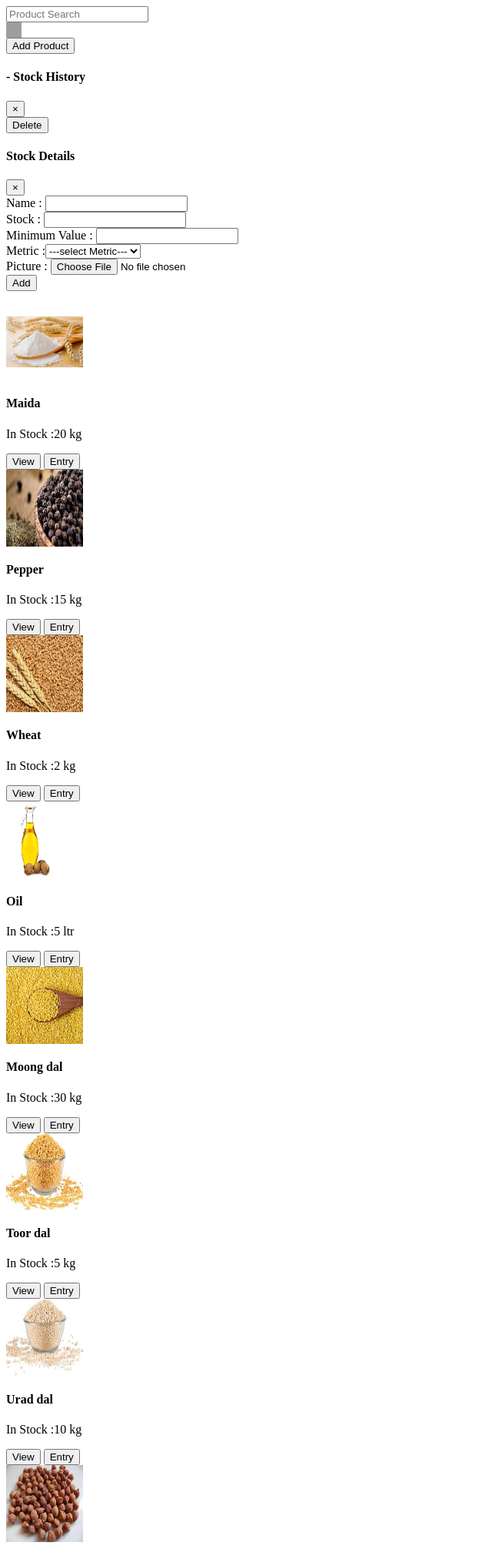
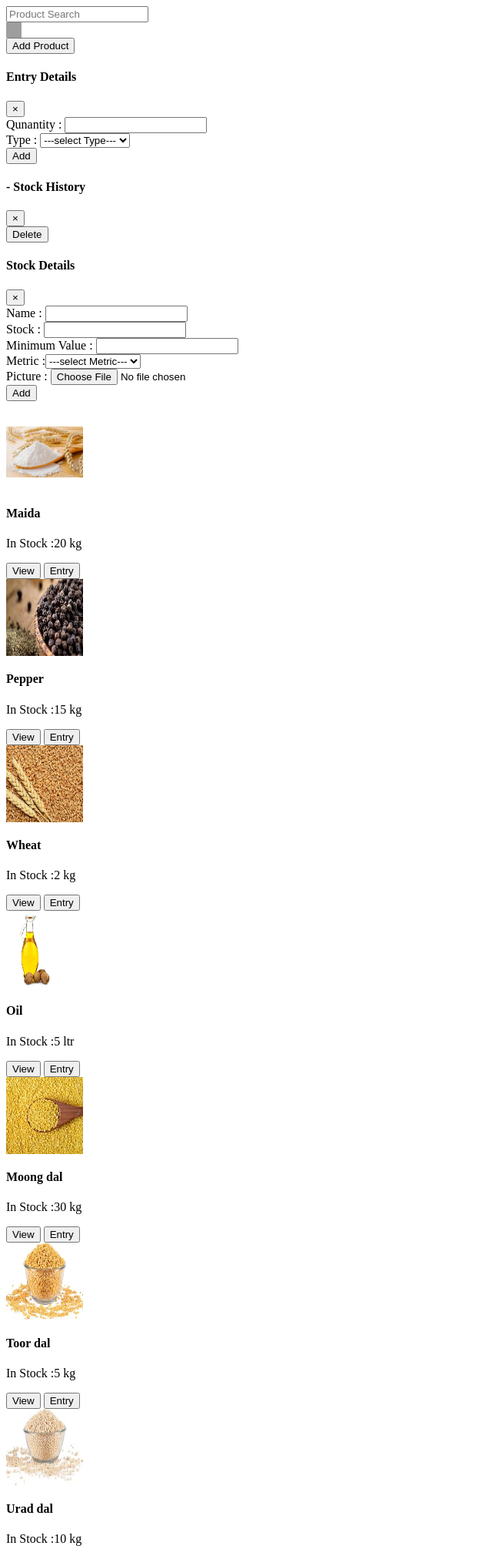
Before and after one commit to gauthamm11/hotel_inventory, a PHP site: page /inventory.php in a window 1280 px wide. Shown: the top 2012 px of the page at 77% size, without its empty margins (0-640 px from the left). Run offline with PHP 8.4, Linux system fonts and the light colour scheme; data comes from the database, SQL or seed files in the repository; grey boxes are pictures that could not be loaded.

Commit message:
final rendition 0.2

```diff
--- a/app/index.php
+++ b/app/index.php
@@ -1,3 +1,4 @@
+
     <!DOCTYPE html>
     <html lang="en">
     <head>
@@ -23,7 +24,7 @@
     		<!-- Nav tabs -->
     		<ul class="nav nav-tabs nav-justified" role="tablist">
     			<li class="nav-item">
-    				<a class="nav-link active" data-toggle="tab" href="#dashboard"><strong>Dashboard</strong> <i class="fa fa-snowflake-o" aria-hidden="true"></i></a>
+    				<a class="dashboard nav-link active" data-toggle="tab"  href="#dashboard"><strong>Dashboard</strong> <i class="fa fa-snowflake-o" aria-hidden="true"></i></a>
     			</li>
     			<li class="nav-item">
     				<a class="nav-link" data-toggle="tab" href="#inventory"><strong>Inventory</strong> <i class="fa fa-cubes" aria-hidden="true"></i></a>
--- a/app/inventory.php
+++ b/app/inventory.php
@@ -25,6 +25,13 @@
 
    });
 
+
+ $(document).on('click', '.entrybtn', function () {
+  $("#vendordiv").css("display", "none");
+      $id = $(this).data('id')
+     $("#entryhiddenid").val($id);
+       $("#entrymodel").modal('toggle');
+   });
 ///////
 
 $('#addform').on('submit', function (e) {
@@ -34,7 +41,6 @@ $('#addform').on('submit', function (e) {
                 var quantity = $('#quantity').val();
                 var treshold = $('#treshold').val();
                 var metric = $('#metric').val();
-
                 $.ajax({
                   type: "POST",
                   url: 'add_new.php',
@@ -54,7 +60,57 @@ $('#addform').on('submit', function (e) {
                 });
               });
 
+////// add entry/////
 
+$('#addentry').on('submit', function (e) {
+                e.preventDefault();
+                $id=$('#entryhiddenid').val();
+                  $type=$('#entrytype').val();
+                   $quantity=parseFloat($('#entryquantity').val())||0;
+                   $result=0;
+                $.ajax({
+                  type: "POST",
+                  url: 'add_entry.php',
+                  data:  new FormData(this),
+                  contentType: false,
+                  cache: false,
+                  processData:false,
+                  success: function (data) {
+                   $('#vendorname,#entryquantity,#vendoraddress,#vendorno,#entrytype,#entryhiddenid').val('');
+                   alert(data);
+                   $status=parseFloat($("#data"+ $id).find("#hiddenstatus").text()) || 0;
+                   $metric= $("#data"+ $id).find("#hiddenmetric").text();
+                   $threshold=parseFloat($("#data"+ $id).find("#hiddenthreshold").text()) || 0;
+                   if($type==1){
+                   $result= $status+$quantity;
+                   if($result<$threshold){
+                    $("#data"+ $id).find("#hiddenstatus").text($result);
+                    $("#data"+ $id).find("#divcurrentstatus").text('In Stock : ' +$result+ ' '+$metric);
+                    $("#data"+ $id).find("#divcurrentstatus").addClass('card-text bg-danger');
+                  }else{
+                    $("#data"+ $id).find("#hiddenstatus").text($result);
+                    $("#data"+ $id).find("#divcurrentstatus").text('In Stock : ' +$result+ ' '+$metric);
+                    $("#data"+ $id).find("#divcurrentstatus").removeClass('card-text bg-danger')
+                  }
+
+                   }else{
+                     $result= $status-$quantity;
+                    if($result<$threshold){
+                      $("#data"+ $id).find("#hiddenstatus").text($result);
+                    $("#data"+ $id).find("#divcurrentstatus").text('In Stock : ' +$result+ ' '+$metric);
+                    $("#data"+ $id).find("#divcurrentstatus").addClass('card-text bg-danger');
+                  }else{
+                    $("#data"+ $id).find("#hiddenstatus").text($result);
+                    $("#data"+ $id).find("#divcurrentstatus").text('In Stock : ' +$result+ ' '+$metric);
+                    $("#data"+ $id).find("#divcurrentstatus").removeClass('card-text bg-danger')
+                  }
+                   }
+
+                   $("#entrymodel").modal('hide');
+
+                  }
+                });
+              });
 //////
   });
   function searchmenu(){
@@ -72,6 +128,11 @@ $('#addform').on('submit', function (e) {
 
     return true;
   }
+  function ValidateNumberOnly(e) {
+    if (e.which != 8 && e.which != 0 && (e.which < 48 || e.which > 57)) {
+        return false;
+    }
+}
   function deletefun(){
     $id =$("#txtHidden").text();
      $.ajax({
@@ -87,25 +148,13 @@ $('#addform').on('submit', function (e) {
       }
     });
   }
-// function addnew(){
-//   $itemname=$("#itemname").val();$quantity=$("#quantity").val();$treshold=$("#treshold").val();
-//   $metric=$("#metric").val();
-//   // $pic =new FormData();
-//   // $pic.append('file',$("#pic")[0].files[0]);
-//    $.ajax({
-//                 type: "POST",
-//                 data: {"itemname":$itemname,"quantity":$quantity,"treshold":$treshold,"metric":$metric},
-//                 url: "add_new.php",
-//                // contentType:false,
-//                 enctype:"multipart/form-data",
-//                 success: function (result)
-//                  {
-//                 alert(result);
-//               }
-//             });
-// }
+  function typechangefun(){
 
-
+if($("#entrytype").val()==1)
+$("#vendordiv").css("display", "block");
+else
+$("#vendordiv").css("display", "none");
+  }
 
             </script>
             <div class="pb-4">
@@ -125,7 +174,44 @@ $('#addform').on('submit', function (e) {
                 </div>
               </div>
             </div>
-            <!-- modal -->
+
+ <!-- add new modal -->
+            <div class="modal fade" data-backdrop="static" id="entrymodel">
+              <div class="modal-dialog">
+                <div class="modal-content">
+                 <form id="addentry" enctype="multipart/form-data">
+                  <!-- Modal Header -->
+                  <div class="modal-header">
+                    <h4 class="modal-title">Entry Details </h4>
+                    <button type="button" class="close" data-dismiss="modal">×</button>
+                  </div>
+
+                  <!-- Modal body -->
+                  <div class="modal-body">
+                  <input type="text" name="id" id="entryhiddenid" style="display: none";>
+                    Qunantity : <input type="text" autocomplete="off" name="entryquantity"  id="entryquantity" class="form-control"><br>
+                    Type : <select id="entrytype" onchange="typechangefun()" name="entrytype" class="form-control" >
+                      <option value="" disabled selected>---select Type---</option>
+                      <option value="1">In</option>
+                      <option value="0">Out</option>
+                    </select><br>
+                    <div id="vendordiv" style="display: none";>
+                    Vendor Name : <input type="text" autocomplete="off" name="vendorname" id="vendorname" class=" hidden form-control"><br>
+                    Contact No: <input type="text" autocomplete="off" name="vendorno" id="vendorno" onkeypress="return ValidateNumberOnly(event)" class=" hidden form-control"><br>
+                     Address : <input type="text"  autocomplete="off" name="vendoraddress" id="vendoraddress" class="hidden form-control"><br></div>
+                 </div>
+
+                  <!-- Modal footer -->
+                  <div class="modal-footer">
+                    <button type="submit" class="btn btn-info pull-right">Add <i class="fa fa-plus-square" aria-hidden="true"></i></button>
+                  </div>
+                </form>
+              </div>
+            </div>
+          </div>
+          <!-- ./modal -->
+
+            <!--Stock History modal -->
             <div class="modal fade" data-backdrop="static" id="datamodel">
               <div class="modal-dialog  modal-lg">
                 <div class="modal-content">
@@ -140,10 +226,8 @@ $('#addform').on('submit', function (e) {
                   <div class="modal-body">
                      <p  style="display: none"; id="txtHidden"></p>
                     <div id ="currentdata">
-
                     </div>
                   </div>
-
                   <!-- Modal footer -->
                   <div class="modal-footer">
                     <button type="button" onclick="deletefun()" class="btn btn-danger">Delete <i class="fa fa-trash" aria-hidden="true"></i></button>
@@ -153,7 +237,7 @@ $('#addform').on('submit', function (e) {
               </div>
             </div>
             <!-- ./modal -->
-            <!-- modal -->
+            <!-- add new modal -->
             <div class="modal fade" data-backdrop="static" id="addnew">
               <div class="modal-dialog">
                 <div class="modal-content">
@@ -167,8 +251,6 @@ $('#addform').on('submit', function (e) {
                   <!-- Modal body -->
                   <div class="modal-body">
                     <!--  <p id="txtHidden"></p> -->
-
-
                     Name : <input type="text" autocomplete="off" name="itemname" required id="itemname" class="form-control"><br>
                     Stock : <input type="text" autocomplete="off" name="quantity" required id="quantity" onkeypress="return ValidateDecimalOnly(event)" class="form-control"><br>
                     Minimum Value : <input type="text" autocomplete="off" name="treshold" required id="treshold" onkeypress="return ValidateDecimalOnly(event)" class="form-control"><br>
@@ -206,21 +288,22 @@ $('#addform').on('submit', function (e) {
               <div class="card" style="">
               <img class="card-img-top" width="100" height="100" src="images\inv1\\'.$row['pic'].'" alt="'.$row['name'].'">
               <div class="card-body text-center p-0">
-              <h4 class="card-title">'.$row['name'].'</h4>';
+              <h4 class="card-title">'.$row['name'].'</h4><p  style="display: none"; id ="hiddenstatus">'.$row['current_status'].'</p><p  style="display: none"; id ="hiddenmetric">'.$row['metric'].'</p><p  style="display: none"; id ="hiddenthreshold">'.$row['threshold'].'</p>';
+
               if($row['current_status']< $row['threshold'])
               {
 
-               echo '<p class="card-text bg-danger"> In Stock :'.$row['current_status'].' '.$row['metric'].'</p>';
+               echo '<p id= "divcurrentstatus" class="card-text bg-danger"> In Stock :'.$row['current_status'].' '.$row['metric'].'</p>';
              }
              else
              {
-              echo '<p class="card-text"> In Stock :'.$row['current_status'].' '.$row['metric'].'</p>';
+              echo '<p id= "divcurrentstatus" class="card-text"> In Stock :'.$row['current_status'].' '.$row['metric'].'</p>';
             }
 
             echo '
             <div class="btn-group btn-block">
             <button data-id="'.$row['id'].' " data-name="'.$row['name'].' " class="modelid btn btn-success">View <i class="fa fa-eye" aria-hidden="true"></i></button>
-            <button data-id="'.$row['id'].' " data-name="'.$row['name'].' " class="btn btn-warning">Entry <i class="fa fa-pencil-square-o" aria-hidden="true"></i></button>
+            <button data-id="'.$row['id'].' " data-name="'.$row['name'].' "  class="entrybtn btn btn-warning">Entry <i class="fa fa-pencil-square-o" aria-hidden="true"></i></button>
             </div>
             </div>
             </div>
```
Also changed, not shown: app/add_entry.php (added, +30 -0 lines).
